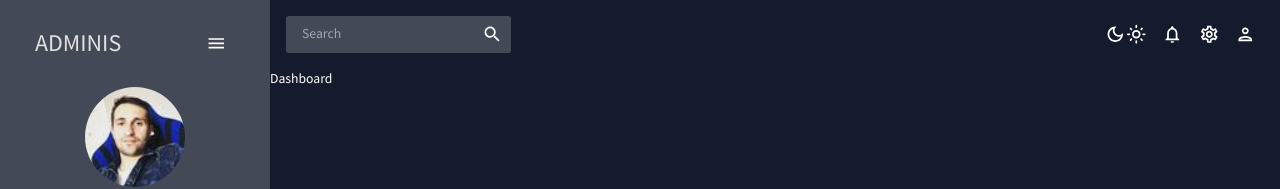
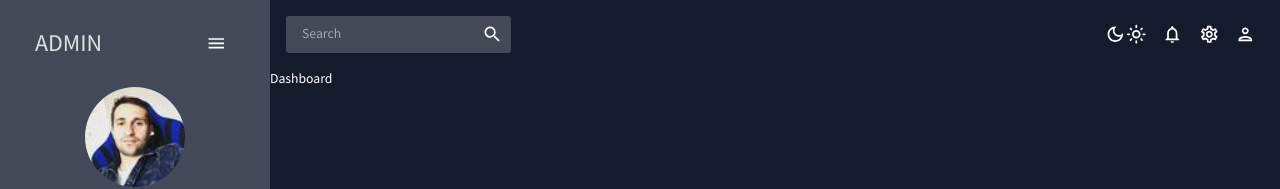
Before and after one commit to GogaImerlishvili/React__Admin__Dashboard, a React (Create React App) app: page / in a window 1280 px wide. Shown: the top 189 px of the page. Built offline with nearby package versions, Linux system fonts and the light colour scheme.

Commit message:
fix admin name

```diff
--- a/src/scenes/global/SideBar.jsx
+++ b/src/scenes/global/SideBar.jsx
@@ -79,7 +79,7 @@ const SideBar = () => {
             {!isCollapsed && (
                 <Box display="flex" justifyContent="space-between" alignItems="center" ml="15px">
                     <Typography variant="h3" color={colors.grey[100]}>
-                        ADMINIS
+                        ADMIN
                     </Typography>
                     <IconButton onClick={() => setIsCollapsed(!isCollapsed)}>
                         <MenuOutlinedIcon />
```
